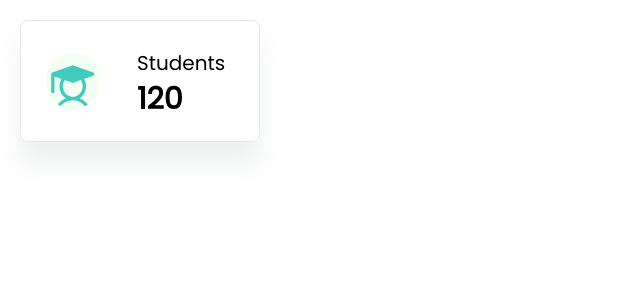
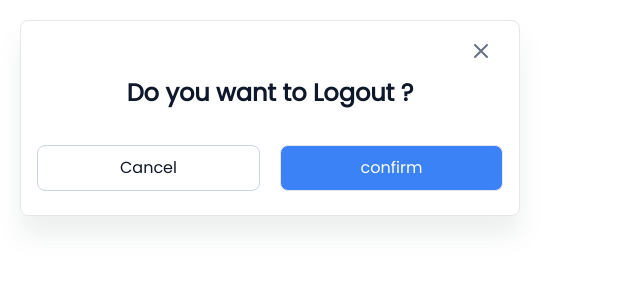
Before and after one commit to fet-ub/restat-client, a React (Create React App) app: page / in a window 1280 px wide. Shown: the top 300 px of the page, without its empty margins (0-640 px from the left). Built offline with nearby package versions, Linux system fonts and the light colour scheme.

Commit message:
add logout modal

```diff
--- a/src/App.tsx
+++ b/src/App.tsx
@@ -7,6 +7,8 @@ import "./App.css";
 // import { LANGUAGE_CONSTANTS } from "./repository/constants/constants";
 import DashboardCard from "./components/common/cards/dashboard-card/DashboardCard.common";
 import { IconRepository } from "./repository/icons/icon.repository";
+import ModalContainer from "./components/common/modal/modal-container/ModalContainer.common";
+import LogoutModal from "./components/common/modal/modules/logout/LogoutModal.module";
 function App() {
    const [form, setForm] = useState({
      email: "",
@@ -15,11 +17,14 @@ function App() {
 
   return (
     <div className="App">
-      <DashboardCard
+      <ModalContainer width="700px">
+       <LogoutModal />
+      </ModalContainer>
+      {/* <DashboardCard
       label="Students"
       stats={120}
       icon={<IconRepository.DashboardStudentIcon/>}
-      />
+      /> */}
       {/* <Button text="confirm" buttonType="TERTIARY" /> */}
       {/* <SelectInput
         selectOptions={LANGUAGE_CONSTANTS}
--- /dev/null
+++ b/src/components/common/modal/modal-container/ModalContainer.common.tsx
@@ -0,0 +1,29 @@
+import React from 'react'
+import { ModalContainerPropTypes } from '../../../../types/common/modal-container.type'
+import { IconRepository } from '../../../../repository/icons/icon.repository'
+
+const ModalContainer = ({children,width,fullWidth,onClick}:ModalContainerPropTypes) => {
+  return (
+    <div
+      className="py-2 px-4 max-w-[500px] max-h-[263px] border rounded-lg   "
+      style={{
+        boxShadow: "0px 20px 25px rgba(76, 103, 100, 0.1)",
+        width:
+          fullWidth === true
+            ? "100%"
+            : width !== undefined
+            ? width
+            : "fit-content",
+      }}
+    >
+      <div className="flex justify-end">
+        <div onClick={onClick}>
+          <IconRepository.CloseIcon />
+        </div>
+      </div>
+      <div>{children}</div>
+    </div>
+  );
+}
+
+export default ModalContainer
--- /dev/null
+++ b/src/components/common/modal/modules/logout/LogoutModal.module.tsx
@@ -0,0 +1,25 @@
+import React from 'react'
+import Button from '../../../buttons/Button.common'
+
+const LogoutModal = () => {
+  return (
+    <div>
+        <h1 className='text-2xl font-semibold text-darkBlue text-center mt-1 '>Do you want to Logout ?</h1>
+
+        <div className='flex gap-5 mt-9 mb-4'>
+            <Button
+            text='Cancel'
+            fullWidth={true}
+            buttonType='TERTIARY'
+            />
+            <Button
+            text='confirm'
+            fullWidth={true}
+            buttonType='PRIMARY'
+            />
+        </div>
+    </div>
+  )
+}
+
+export default LogoutModal
--- /dev/null
+++ b/src/icons/Close.icon.tsx
@@ -0,0 +1,24 @@
+import React from 'react'
+import { IconPropsType } from '../types';
+
+const CloseIcon = ({ width = 44, height = 44 }: IconPropsType) => {
+  return (
+    <svg
+      width={width}
+      height={height}
+      viewBox="0 0 44 44"
+      fill="none"
+      xmlns="http://www.w3.org/2000/svg"
+    >
+      <path
+        d="M28 16L16 28M16 16L28 28"
+        stroke="#667085"
+        stroke-width="2"
+        stroke-linecap="round"
+        stroke-linejoin="round"
+      />
+    </svg>
+  );
+};
+
+export default CloseIcon
--- a/src/repository/icons/icon.repository.ts
+++ b/src/repository/icons/icon.repository.ts
@@ -9,6 +9,7 @@ import UsersIcon from "../../icons/Users.icon";
 import PersonIcon from "../../icons/Person.icon";
 import DashboardBooksIcon from "../../icons/DashboardBooks.icon";
 import DashboardStudentIcon from "../../icons/DashboardStudent.icon";
+import CloseIcon from "../../icons/Close.icon";
 
 export const IconRepository ={
     LogoIcon,
@@ -21,6 +22,8 @@ export const IconRepository ={
     UsersIcon,
     PersonIcon,
     DashboardBooksIcon,
-    DashboardStudentIcon
+    DashboardStudentIcon,
+    CloseIcon
+
 
 }
--- /dev/null
+++ b/src/types/common/modal-container.type.ts
@@ -0,0 +1,6 @@
+export interface ModalContainerPropTypes {
+  children?: JSX.Element;
+  width?: string;
+  fullWidth?: boolean;
+  onClick?: () => void;
+}
```
